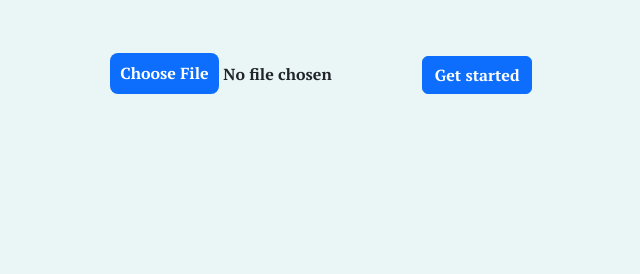
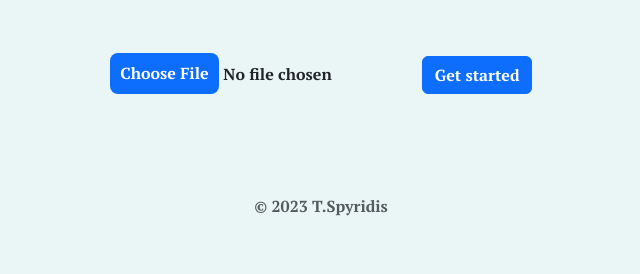
Before and after one commit to thodoris-spyridis/Data-analysis-visualization-web-app, a Flask app: page / in a window 1280 px wide. Shown: the part 526-800 px from the top of the page, without its empty margins (319-959 px from the left). Run offline with Flask 3, Linux system fonts and the light colour scheme.

Commit message:
home page html fixes
home page html fixes

```diff
--- a/app.py
+++ b/app.py
@@ -1,14 +1,19 @@
 from flask import Flask, render_template, url_for, flash, request, redirect
 from werkzeug.utils import secure_filename
+import datetime
 
 app = Flask(__name__)
+
+today = datetime.date.today()
+current_year = today.year
+print(current_year)
 
 UPLOAD_FOLDER = '/path/to/the/uploads'
 ALLOWED_EXTENSIONS = {"xlsx"}
 
 @app.route("/", methods = ["POST", "GET"])
 def home():
-    return render_template("home.html")
+    return render_template("home.html", year=current_year)
 
 
 if __name__ == "__main__":
--- a/static/css/styles.css
+++ b/static/css/styles.css
@@ -1,15 +1,31 @@
 body {
+    min-height: 100vh;
+    margin: 0;
     background-color: #eaf6f6;
-    margin: 0;
     text-align: center;
     font-family: 'PT Serif', serif;
     font-weight: bolder;
+    display:flex;
+    flex-direction:column;
 }
 
 header {
+    min-height:50px;
     padding: 50px 50px;
     margin: auto;
 }
+
+article{ flex:1; }
+
+footer {
+    min-height:50px;
+}
+
+body {
+    display:flex;
+    flex-direction:column;
+}
+
 
 input[type="file"]::file-selector-button {
     background-color: #0d6efd;
--- a/templates/home.html
+++ b/templates/home.html
@@ -27,6 +27,7 @@
   </header>
   {% endblock %}
 
+  <article>
   <div class="main-block">
     <img class="data-logo" src="static\images\data-logo.png" alt="data logo">
     <h3 class="upload-text">Upload your excel file to get started!</h3>
@@ -35,8 +36,14 @@
         <input class="btn btn-primary" type="submit" value="Get started">
     </form>
   </div>
-  <footer>
+  </article>
 
-  </footer>
+  {% block footer %}
+  <div class="container justify-content-center position-static">
+    <footer class="py-3 my-4">
+      <p class="text-center text-body-secondary">© {{ year }} T.Spyridis</p>
+    </footer>
+  </div>
+  {% endblock %}
 </body>
 </html>
```
